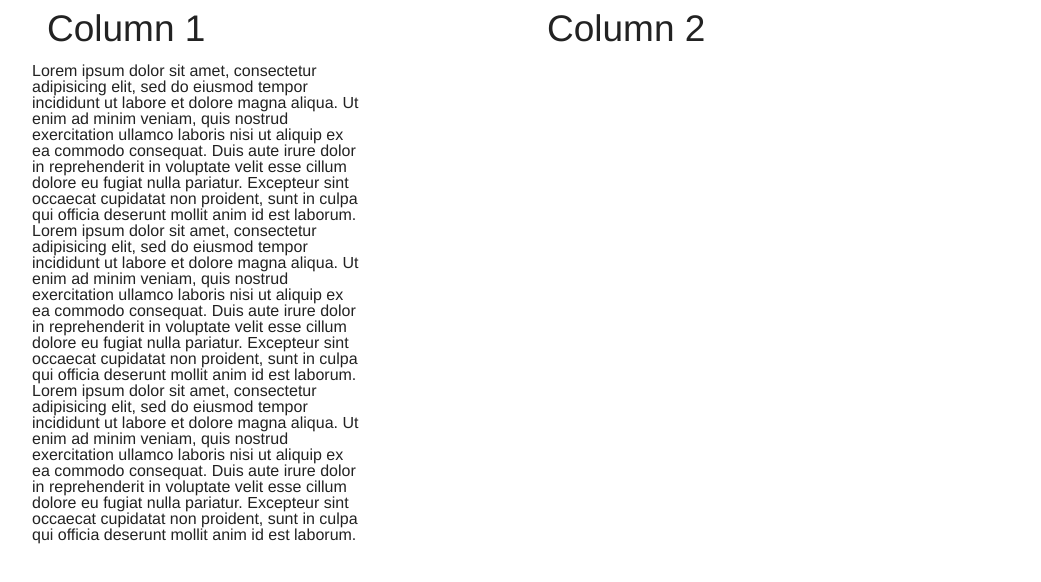
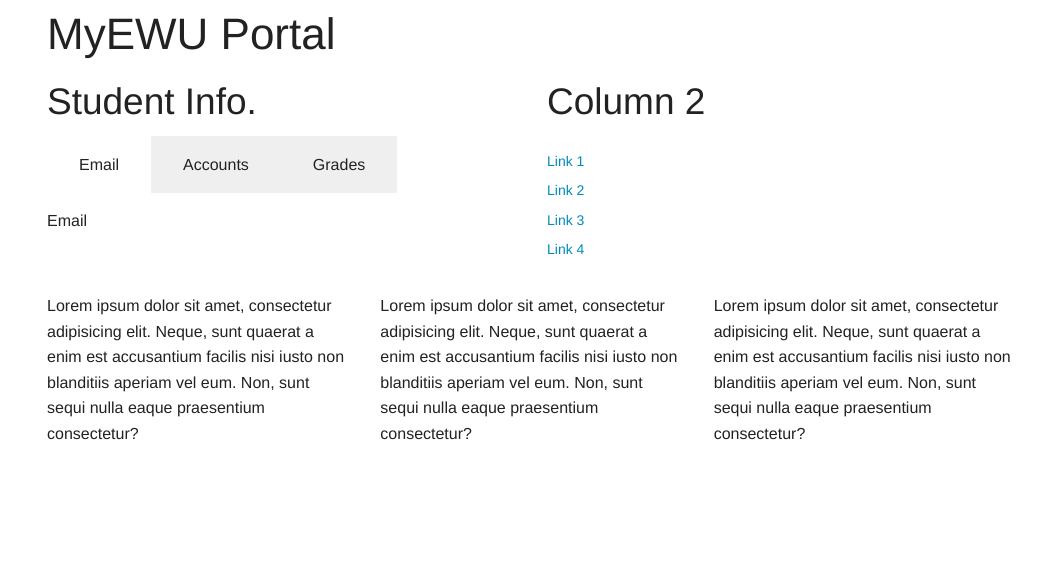
Before and after one commit to Azire/378-website-starter, a plain HTML site: page index.html in a window 1280 px wide. Shown: the whole page, without its empty margins (108-1149 px from the left). Drawn offline with Linux system fonts and the light colour scheme.

Commit message:
Grabbed code from VCD repo
Go go copy paste powers

```diff
--- a/css/styles.css
+++ b/css/styles.css
@@ -0,0 +1 @@
+/* My Styles */
--- a/index.html
+++ b/index.html
@@ -3,65 +3,89 @@
   <head>
     <meta charset="utf-8" />
     <meta name="viewport" content="width=device-width, initial-scale=1.0" />
-    <title>Foundation | Welcome</title>
+
+    <title>My Website</title>
+
     <link rel="stylesheet" href="css/foundation.css" />
+    <link rel="stylesheet" href="css/styles.css" />
+
     <script src="js/vendor/modernizr.js"></script>
+
   </head>
+
   <body>
 
+    <!-- Masthead -->
     <header class="row">
-      <div class="large-12 columns"></div>
+      <div class="large-12 columns">
+        <h1>MyEWU Portal</h1>
+      </div>
     </header>
 
+    <!-- Band of Content -->
     <article class="row">
-        <div class="large-6 columns">
-            <h2>Column 1</h2>
 
+      <!-- Column 1 -->
+      <div class="large-6 columns">
+        <h2>Student Info.</h2>
+
+        <!-- Student Info Tabs -->
+        <dl class="tabs" data-tab>
+          <dd class="active"><a href="#email">Email</a></dd>
+          <dd><a href="#accounts">Accounts</a></dd>
+          <dd><a href="#grades">Grades</a></dd>
+        </dl>
+
+        <div class="tabs-content">
+          <div class="content active" id="email">
+            <p>Email</p>
+          </div>
+          <div class="content" id="accounts">
+            <p>Accounts</p>
+          </div>
+          <div class="content" id="grades">
+            <p>Grades</p>
+          </div>
         </div>
+      </div>
 
+      <!-- Column 2 -->
+      <div class="large-6 columns">
+        <h2>Column 2</h2>
 
-        <div class="large-6 columns">
-            <h2>Column 2</h2>
+        <ul class="side-nav">
+          <li><a href="#">Link 1</a></li>
+          <li><a href="#">Link 2</a></li>
+          <li><a href="#">Link 3</a></li>
+          <li><a href="#">Link 4</a></li>
+        </ul>
 
-        </div>
+      </div>
 
     </article>
 
+    <!-- Footer -->
+    <footer class="row">
+
+      <div class="columns large-4">
+        <p>Lorem ipsum dolor sit amet, consectetur adipisicing elit. Neque, sunt quaerat a enim est accusantium facilis nisi iusto non blanditiis aperiam vel eum. Non, sunt sequi nulla eaque praesentium consectetur?</p>
+      </div>
+
+      <div class="columns large-4">
+        <p>Lorem ipsum dolor sit amet, consectetur adipisicing elit. Neque, sunt quaerat a enim est accusantium facilis nisi iusto non blanditiis aperiam vel eum. Non, sunt sequi nulla eaque praesentium consectetur?</p>
+      </div>
+
+      <div class="columns large-4">
+        <p>Lorem ipsum dolor sit amet, consectetur adipisicing elit. Neque, sunt quaerat a enim est accusantium facilis nisi iusto non blanditiis aperiam vel eum. Non, sunt sequi nulla eaque praesentium consectetur?</p>
+      </div>
+
+    </footer>
 
 
-    <footer class="row">
-        <div class="colummns large-4">
-          Lorem ipsum dolor sit amet, consectetur adipisicing elit, sed do eiusmod
-          tempor incididunt ut labore et dolore magna aliqua. Ut enim ad minim veniam,
-          quis nostrud exercitation ullamco laboris nisi ut aliquip ex ea commodo
-          consequat. Duis aute irure dolor in reprehenderit in voluptate velit esse
-          cillum dolore eu fugiat nulla pariatur. Excepteur sint occaecat cupidatat non
-          proident, sunt in culpa qui officia deserunt mollit anim id est laborum.
-        </div>
-
-
-        <div class="colummns large-4">
-          Lorem ipsum dolor sit amet, consectetur adipisicing elit, sed do eiusmod
-          tempor incididunt ut labore et dolore magna aliqua. Ut enim ad minim veniam,
-          quis nostrud exercitation ullamco laboris nisi ut aliquip ex ea commodo
-          consequat. Duis aute irure dolor in reprehenderit in voluptate velit esse
-          cillum dolore eu fugiat nulla pariatur. Excepteur sint occaecat cupidatat non
-          proident, sunt in culpa qui officia deserunt mollit anim id est laborum.
-        </div>
-
-        <div class="colummns large-4">
-          Lorem ipsum dolor sit amet, consectetur adipisicing elit, sed do eiusmod
-          tempor incididunt ut labore et dolore magna aliqua. Ut enim ad minim veniam,
-          quis nostrud exercitation ullamco laboris nisi ut aliquip ex ea commodo
-          consequat. Duis aute irure dolor in reprehenderit in voluptate velit esse
-          cillum dolore eu fugiat nulla pariatur. Excepteur sint occaecat cupidatat non
-          proident, sunt in culpa qui officia deserunt mollit anim id est laborum.
-        </div>
-
-
-    </footer>
     <script src="js/vendor/jquery.js"></script>
     <script src="js/foundation.min.js"></script>
     <script src="js/scripts.js"></script>
+
   </body>
+
 </html>
--- a/js/scripts.js
+++ b/js/scripts.js
@@ -1,2 +1,2 @@
-
-      $(document).foundation();
+// My Scripts
+$(document).foundation();
```
